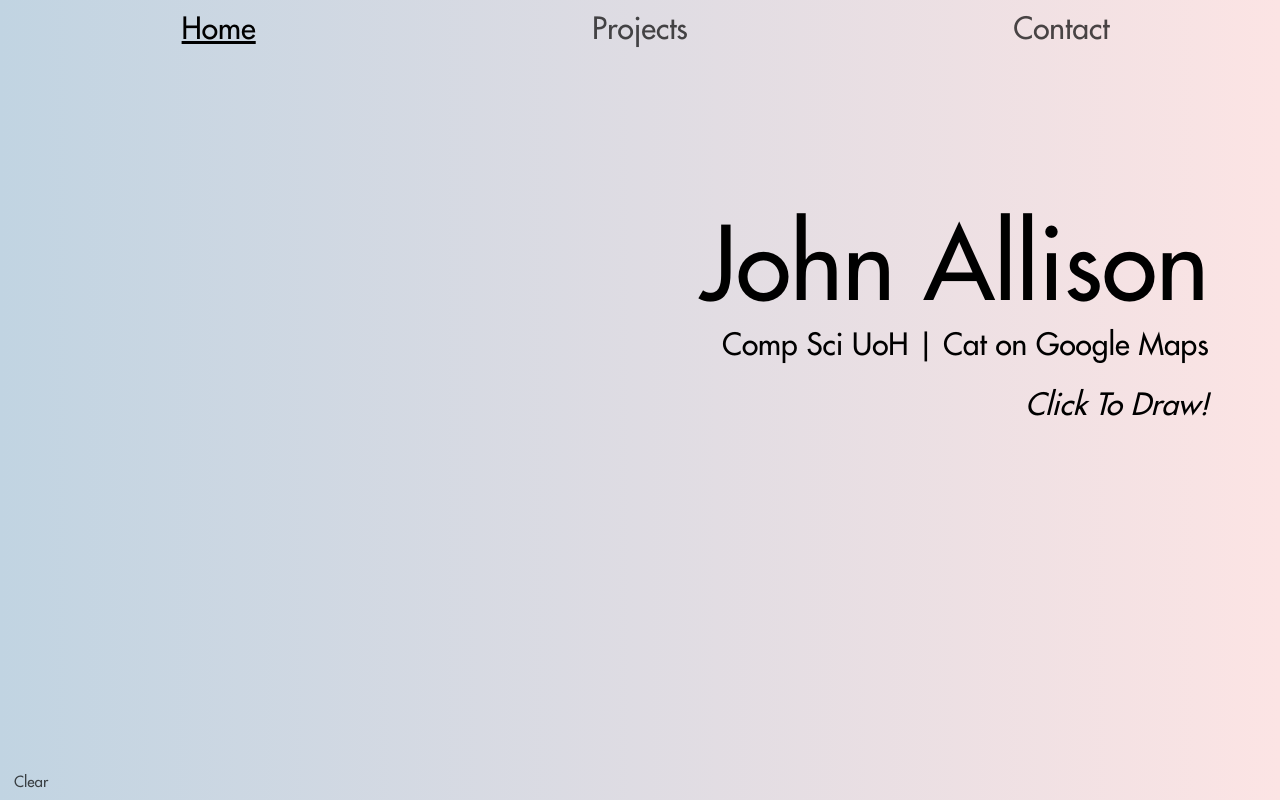
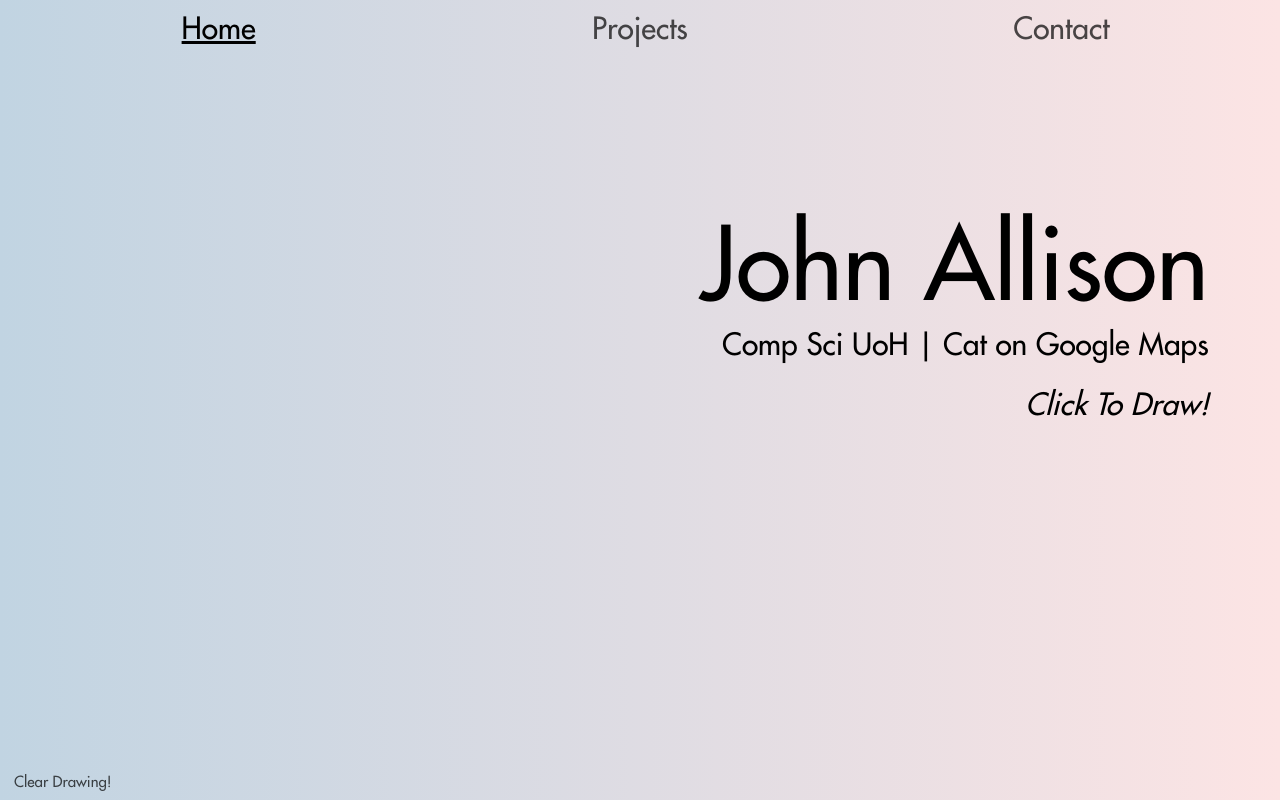
Before and after one commit to DannyDorito/jallison.co.uk, an Angular app: page /home in a window 1280 px wide. Built offline with nearby package versions, Linux system fonts and the light colour scheme.

Commit message:
Clear button fix

```diff
--- a/src/app/app.component.html
+++ b/src/app/app.component.html
@@ -6,5 +6,5 @@
   </div>
   <router-outlet></router-outlet>
   <canvas id="canvas"></canvas>
-  <button (click)="clearDrawing()" class="clear">Clear</button>
+  <button (click)="clearDrawing()" class="clear">Clear Drawing!</button>
 </div>
```
